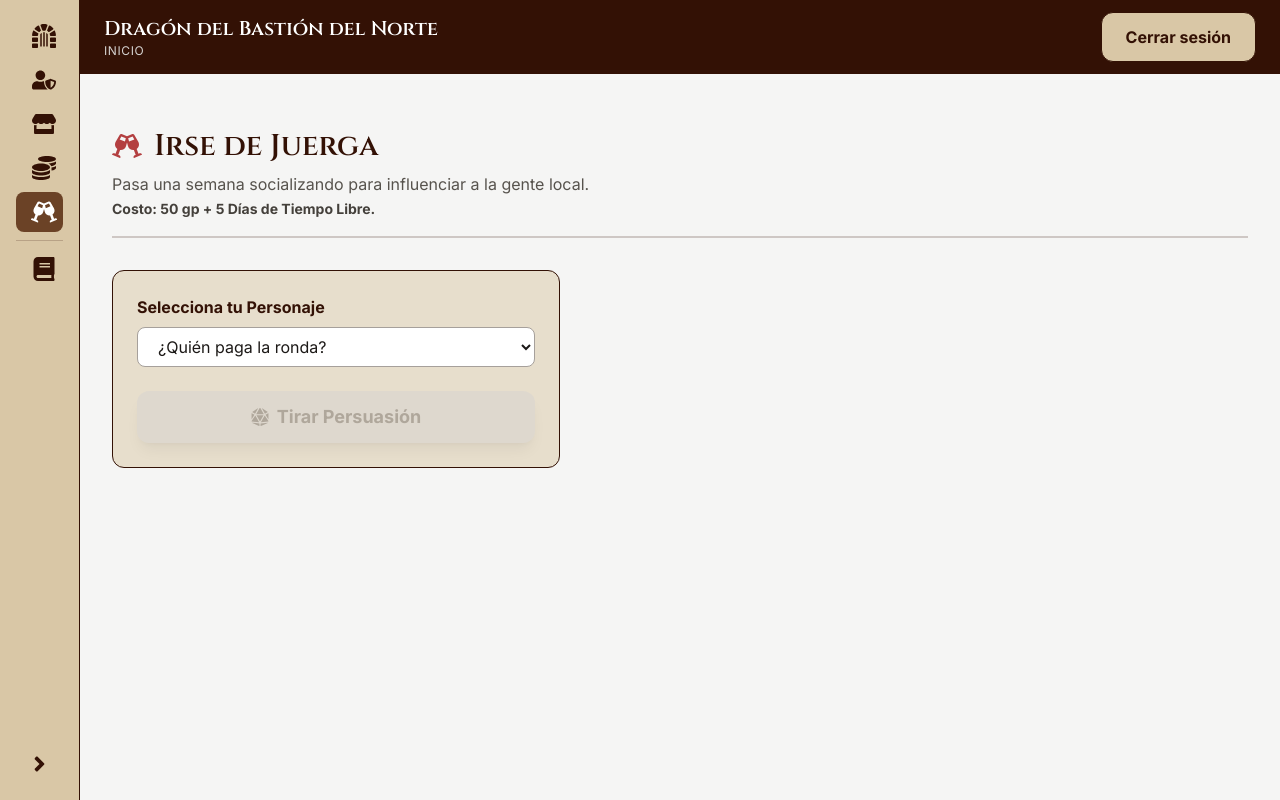
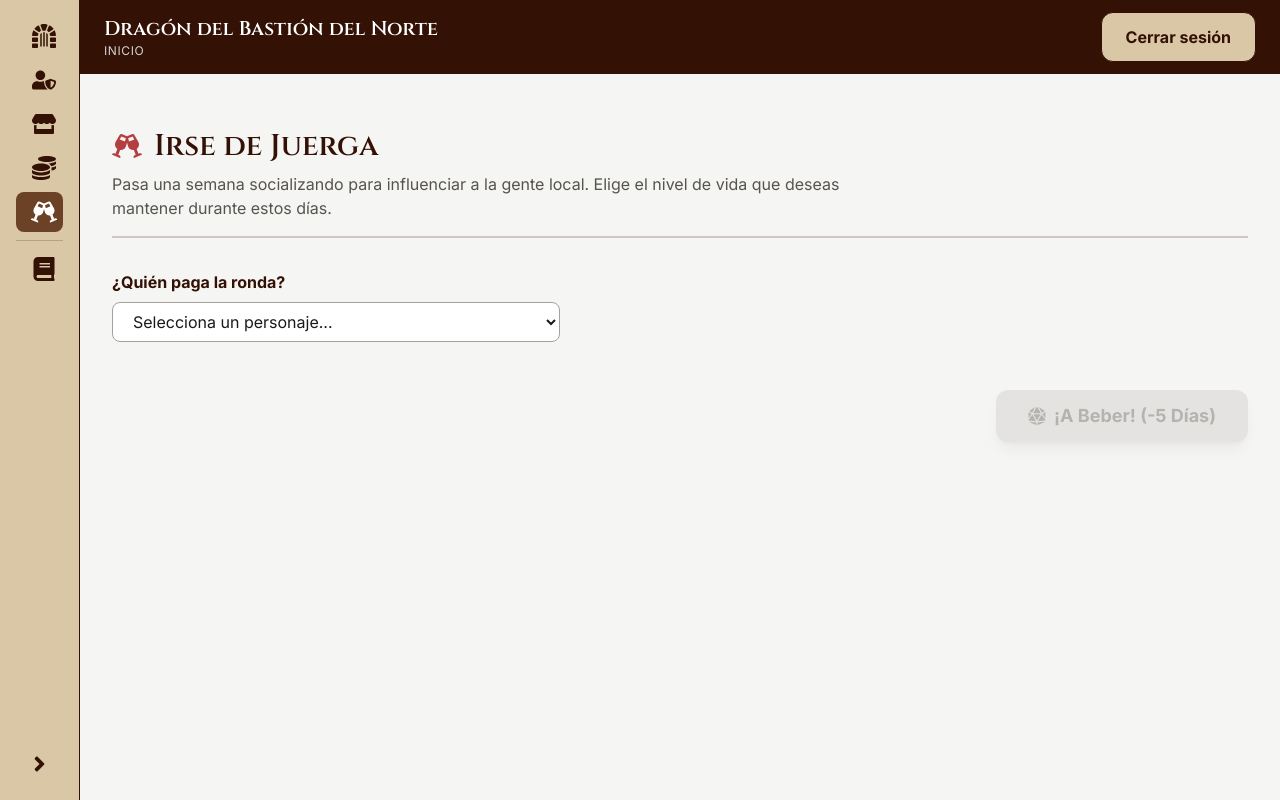
Before and after one commit to Santiajo/DBN, a Next.js app in the folder frontend/: page /dashboard/juerga in a window 1280 px wide. Built offline with nearby package versions, Linux system fonts and the light colour scheme.

Commit message:
Frontend actualizado para enviar datos correctos en juerga

```diff
--- a/frontend/src/app/dashboard/juerga/page.tsx
+++ b/frontend/src/app/dashboard/juerga/page.tsx
@@ -6,9 +6,17 @@ import { Personaje } from '@/types';
 import Button from "@/components/button";
 import Dropdown, { OptionType } from '@/components/dropdown';
 import Modal from '@/components/modal';
-import { FaGlassCheers, FaDiceD20, FaUserTie, FaArrowUp, FaArrowDown } from 'react-icons/fa';
+import { FaGlassCheers, FaDiceD20, FaUserTie, FaArrowUp, FaArrowDown, FaCoins, FaUserFriends, FaCrown, FaCheckCircle } from 'react-icons/fa';
 
-// Interfaz para la respuesta del backend
+// Opciones de Juerga (Deben coincidir con las llaves del backend)
+const JUERGA_OPTIONS = [
+    { id: 'Baja', cost: 10, title: 'Clase Baja', desc: 'Tabernas comunes y fiestas callejeras.', icon: <FaUserFriends className="text-stone-500"/> },
+    { id: 'Modesta', cost: 50, title: 'Clase Modesta', desc: 'Posadas refinadas y cenas privadas.', icon: <FaGlassCheers className="text-bosque"/> },
+    { id: 'Comoda', cost: 200, title: 'Clase Cómoda', desc: 'Eventos de alto nivel y trato preferencial.', icon: <FaCoins className="text-yellow-600"/> },
+    { id: 'Adinerada', cost: 500, title: 'Clase Adinerada', desc: 'Mansiones y cenas con mercaderes poderosos.', icon: <FaCoins className="text-yellow-500"/> },
+    { id: 'Aristócrata', cost: 1000, title: 'Aristocracia', desc: 'Banquetes nobles y eventos exclusivos.', icon: <FaCrown className="text-purple-600"/> },
+];
+
 interface CarousingResult {
     isOpen: boolean;
     roll: number;
@@ -29,9 +37,9 @@ export default function CarousingPage() {
 
     const [personajes, setPersonajes] = useState<Personaje[]>([]);
     const [selectedPjId, setSelectedPjId] = useState<string>('');
+    const [selectedOption, setSelectedOption] = useState<string | null>(null); // Estado para la opción elegida
     const [isLoading, setIsLoading] = useState(false);
 
-    // Estado del Resultado
     const [result, setResult] = useState<CarousingResult | null>(null);
 
     useEffect(() => {
@@ -44,12 +52,17 @@ export default function CarousingPage() {
     }, [accessToken]);
 
     const selectedPj = personajes.find(p => String(p.id) === selectedPjId);
-    const COSTO_BASE = 50; // Debe coincidir con el backend visualmente
 
     const handleRoll = async () => {
-        if (!selectedPj || !accessToken) return;
+        // 1. Validar selección
+        if (!selectedPj || !selectedOption || !accessToken) return;
 
-        if (selectedPj.oro < COSTO_BASE) return alert(`Necesitas al menos ${COSTO_BASE} gp.`);
+        // 2. Obtener datos de la opción seleccionada
+        const optionData = JUERGA_OPTIONS.find(opt => opt.id === selectedOption);
+        if (!optionData) return;
+
+        // 3. Validar recursos (Frontend)
+        if (selectedPj.oro < optionData.cost) return alert(`Necesitas al menos ${optionData.cost} gp.`);
         if (selectedPj.tiempo_libre < 5) return alert("Necesitas al menos 5 días de tiempo libre.");
 
         setIsLoading(true);
@@ -58,15 +71,14 @@ export default function CarousingPage() {
                 method: 'POST',
                 headers: { 'Content-Type': 'application/json', 'Authorization': `Bearer ${accessToken}` },
                 body: JSON.stringify({
-                    personaje_id: selectedPj.id
-                    // Ya no enviamos social_class
+                    personaje_id: selectedPj.id,
+                    social_class: selectedOption // <--- IMPORTANTE: Ahora sí enviamos la clase social
                 })
             });
 
             const data = await res.json();
 
             if (res.ok) {
-                // Actualizar datos locales
                 setPersonajes(prev => prev.map(p =>
                     p.id === selectedPj.id ? { ...p, oro: data.new_gold, tiempo_libre: data.new_downtime } : p
                 ));
@@ -78,7 +90,7 @@ export default function CarousingPage() {
                     total: data.total,
                     outcome: data.outcome,
                     type: data.result_type,
-                    npcs_affected: data.npcs_affected
+                    npcs_affected: data.npcs_affected || []
                 });
             } else {
                 alert(data.error || "Ocurrió un error.");
@@ -103,35 +115,67 @@ export default function CarousingPage() {
                 </h1>
                 <p className="text-stone-600 mt-2 max-w-3xl">
                     Pasa una semana socializando para influenciar a la gente local.
-                    <br/>
-                    <span className="text-sm font-bold text-stone-700">Costo: {COSTO_BASE} gp + 5 Días de Tiempo Libre.</span>
+                    Elige el nivel de vida que deseas mantener durante estos días.
                 </p>
             </div>
 
-            {/* Selector */}
-            <div className="max-w-md bg-pergamino/50 p-6 rounded-xl border border-madera-oscura">
-                <label className="block mb-2 font-bold text-madera-oscura">Selecciona tu Personaje</label>
+            {/* Selector de Personaje */}
+            <div className="max-w-md">
+                <label className="block mb-2 font-bold text-madera-oscura">¿Quién paga la ronda?</label>
                 <Dropdown
                     options={pjOptions}
                     value={selectedPjId}
                     onChange={(e) => setSelectedPjId(e.target.value)}
-                    placeholder="¿Quién paga la ronda?"
+                    placeholder="Selecciona un personaje..."
                 />
+            </div>
 
-                <div className="mt-6 flex justify-end">
+            {/* Selector de Clase Social (Grid de Tarjetas) */}
+            {selectedPj && (
+                <div className="grid grid-cols-1 md:grid-cols-2 lg:grid-cols-3 xl:grid-cols-5 gap-4 animate-fade-in">
+                    {JUERGA_OPTIONS.map((opt) => {
+                        const canAfford = selectedPj.oro >= opt.cost;
+                        const isSelected = selectedOption === opt.id;
+
+                        return (
+                            <div
+                                key={opt.id}
+                                onClick={() => canAfford && setSelectedOption(opt.id)}
+                                className={`
+                                    cursor-pointer border-2 rounded-xl p-4 transition-all duration-200 relative overflow-hidden
+                                    ${isSelected
+                                        ? 'border-bosque bg-bosque/5 scale-105 shadow-md'
+                                        : 'border-stone-200 bg-white hover:border-madera-oscura/50'
+                                    }
+                                    ${!canAfford ? 'opacity-50 grayscale cursor-not-allowed' : ''}
+                                `}
+                            >
+                                {isSelected && <div className="absolute top-2 right-2 text-bosque"><FaCheckCircle/></div>}
+
+                                <div className="text-3xl mb-3 opacity-80">{opt.icon}</div>
+                                <h3 className="font-title text-lg text-stone-800">{opt.title}</h3>
+                                <p className="text-xs font-bold text-madera-oscura mt-1 mb-2">{opt.cost} gp</p>
+                                <p className="text-xs text-stone-500 leading-tight">{opt.desc}</p>
+                            </div>
+                        );
+                    })}
+                </div>
+            )}
+
+            {/* Botón de Acción */}
+            <div className="flex justify-end pt-4">
                 <Button
                     variant="primary"
                     onClick={handleRoll}
-                        className={`px-8 py-3 text-lg shadow-lg w-full flex justify-center ${(!selectedPjId || isLoading) ? 'opacity-50 cursor-not-allowed' : ''}`}
-                        disabled={!selectedPjId || isLoading}
+                    className={`px-8 py-3 text-lg shadow-lg ${(!selectedPjId || !selectedOption || isLoading) ? 'opacity-50 cursor-not-allowed' : ''}`}
+                    disabled={!selectedPjId || !selectedOption || isLoading}
                 >
-                        {isLoading ? 'Socializando...' : (
+                    {isLoading ? 'Tirando dados...' : (
                         <div className="flex items-center gap-2">
-                                <FaDiceD20 /> Tirar Persuasión
+                            <FaDiceD20 /> ¡A Beber! (-5 Días)
                         </div>
                     )}
                 </Button>
-                </div>
             </div>
 
             {/* Modal de Resultado */}
@@ -143,7 +187,7 @@ export default function CarousingPage() {
                 >
                     <div className="text-center space-y-6 p-4">
                         {/* Dados */}
-                        <div className="flex justify-center items-center gap-4 animate-pulse-once">
+                        <div className="flex justify-center items-center gap-4">
                             <div className="relative">
                                 <FaDiceD20 className={`text-6xl ${result.type === 'failure' ? 'text-carmesi' : 'text-bosque'}`} />
                                 <span className="absolute inset-0 flex items-center justify-center text-white font-bold text-xl pt-1">
@@ -152,17 +196,22 @@ export default function CarousingPage() {
                             </div>
                             <div className="text-2xl font-title text-stone-400">=</div>
                             <div className="text-left">
-                                <p className="text-xs uppercase font-bold text-stone-500">Total</p>
+                                <p className="text-xs uppercase font-bold text-stone-500">Total (Persuasión)</p>
                                 <p className="text-4xl font-bold text-madera-oscura">{result.total}</p>
+                                <p className="text-xs text-stone-400">({result.roll} dado + {result.mod} mod)</p>
                             </div>
                         </div>
 
-                        <div className="bg-stone-50 p-3 rounded border border-stone-200">
+                        <div className={`p-4 rounded-lg border ${
+                            result.type === 'failure' ? 'bg-carmesi/10 border-carmesi text-carmesi' :
+                            result.type === 'neutral' ? 'bg-stone-100 border-stone-300 text-stone-600' :
+                            'bg-bosque/10 border-bosque text-bosque'
+                        }`}>
                             <p className="font-bold text-lg mb-1">{result.outcome}</p>
                         </div>
 
                         {/* Lista de NPCs Afectados */}
-                        {result.npcs_affected.length > 0 && (
+                        {result.npcs_affected && result.npcs_affected.length > 0 && (
                             <div className="text-left">
                                 <h4 className="text-xs font-bold uppercase text-stone-400 mb-2">NPCs Afectados</h4>
                                 <div className="space-y-2">
```
Lines whose indentation alone changed are shown as unchanged.
